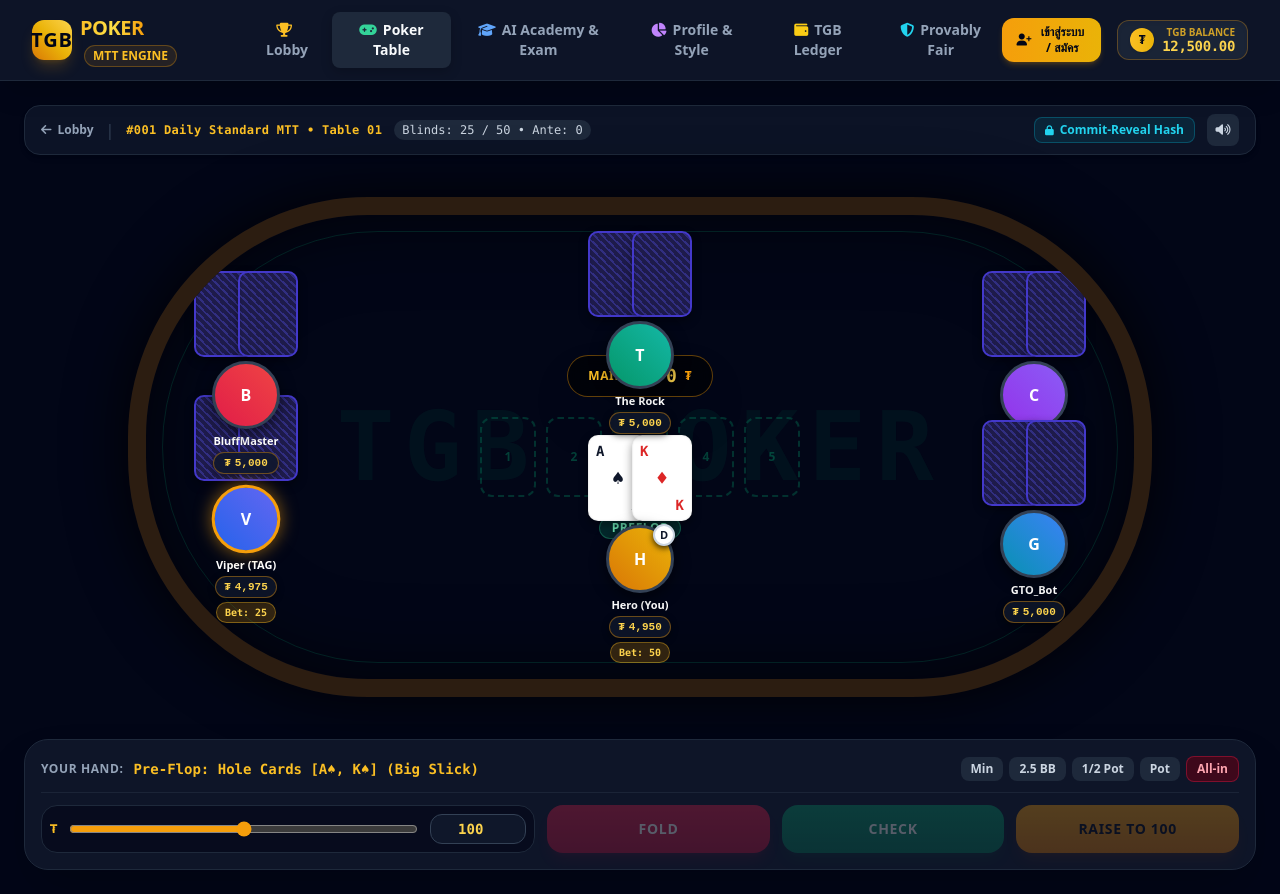
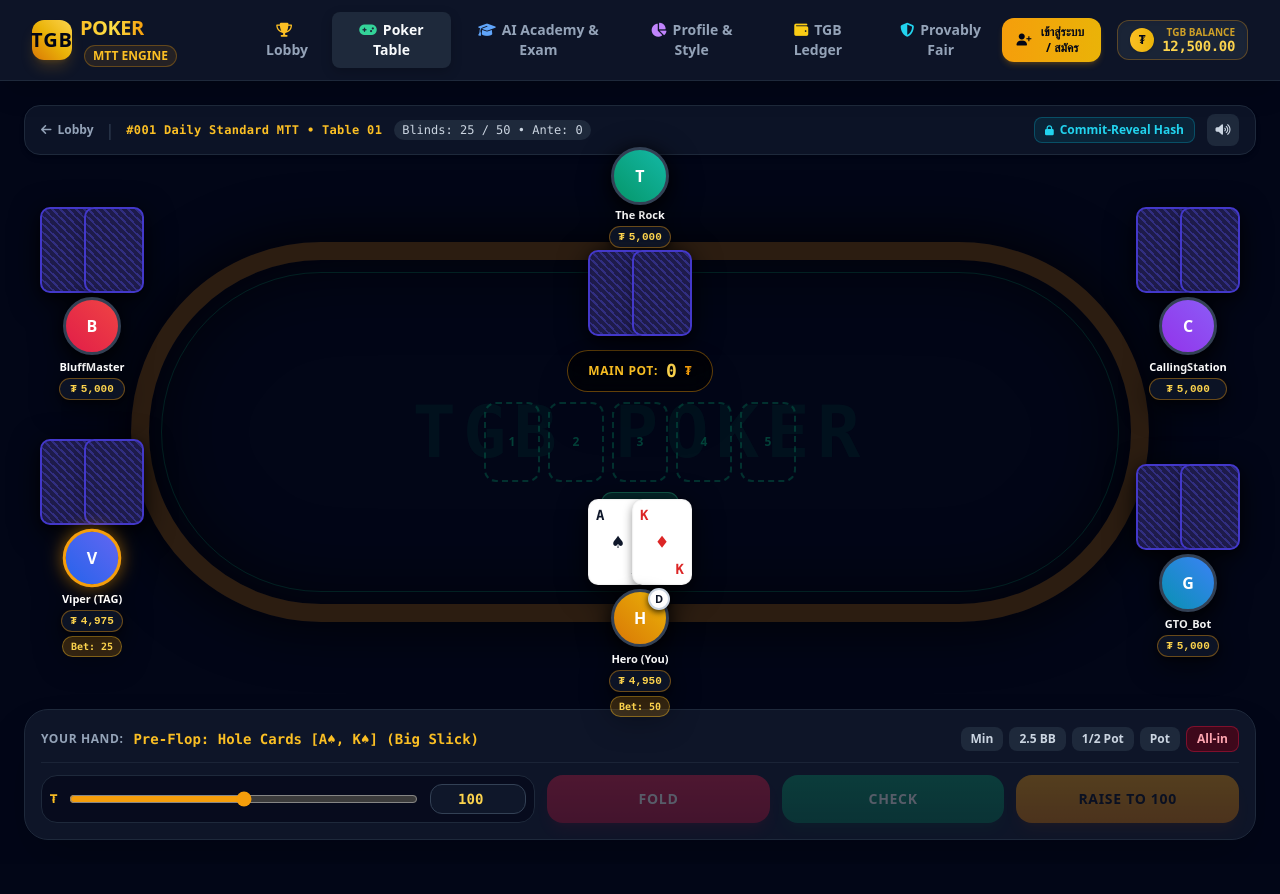
Before and after one commit to Mickdance555/tgb-poker, a website: page public/index.html in a window 1280 px wide. Both pictures are taken after a click on the button "Poker Table". After the commit the page ends 864 px from the top, so only its background shows below. Drawn offline with nearby package versions, Linux system fonts and the light colour scheme.

Commit message:
style(table): position all player avatars and seats outside the felt oval for clean spacious table layout

```diff
--- a/public/app.js
+++ b/public/app.js
@@ -282,6 +282,28 @@ function renderPokerTable() {
       cardsHtml = `<div class="text-[10px] text-slate-500 font-bold uppercase mb-1">FOLDED</div>`;
     }
 
+    if (idx === 3) {
+      // Top Center Seat: Avatar on top outside, cards below pointing into felt
+      seatEl.innerHTML = `
+        <div class="avatar-ring ${isTurn ? 'turn-active' : ''} bg-gradient-to-tr ${seat.avatarBg}">
+          <span class="font-black text-white text-base">${seat.name.charAt(0)}</span>
+          ${isDealer ? `<div class="dealer-button absolute -top-1 -right-1">D</div>` : ''}
+        </div>
+        <div class="text-center my-0.5">
+          <div class="text-[11px] font-extrabold text-white truncate max-w-[80px] sm:max-w-[100px]">${seat.name}</div>
+          <div class="chip-badge mt-0.5 justify-center">
+            <span>₮</span> ${seat.chips.toLocaleString()}
+          </div>
+        </div>
+        ${cardsHtml}
+        ${seat.currentBet > 0 ? `
+          <div class="mt-0.5 px-2 py-0.5 rounded-full bg-amber-500/20 border border-amber-400/40 text-amber-300 text-[10px] font-mono font-bold">
+            Bet: ${seat.currentBet}
+          </div>
+        ` : ''}
+      `;
+    } else {
+      // Bottom & Side Seats: Cards pointing toward felt, avatar and info below
       seatEl.innerHTML = `
         ${cardsHtml}
         <div class="avatar-ring ${isTurn ? 'turn-active' : ''} bg-gradient-to-tr ${seat.avatarBg}">
@@ -300,6 +322,7 @@ function renderPokerTable() {
           </div>
         ` : ''}
       `;
+    }
   });
 
   // Action Buttons state for Hero
--- a/public/index.html
+++ b/public/index.html
@@ -224,50 +224,62 @@
         </div>
       </div>
 
-      <!-- MAIN POKER TABLE CONTAINER -->
-      <div class="relative flex-1 flex items-center justify-center min-h-[500px] lg:min-h-[560px]">
+      <!-- MAIN POKER TABLE ARENA -->
+      <div class="relative flex-1 flex items-center justify-center my-auto min-h-[480px] lg:min-h-[530px] px-2 sm:px-6">
 
-        <!-- THE FELT OVAL TABLE -->
-        <div class="poker-table-felt w-full max-w-5xl h-[440px] sm:h-[480px] lg:h-[500px] relative rounded-[200px] sm:rounded-[240px] border-[14px] sm:border-[18px] border-[#2c1d11] shadow-[0_0_60px_rgba(0,0,0,0.85),inset_0_0_80px_rgba(0,0,0,0.7)] flex flex-col items-center justify-center select-none overflow-hidden">
+        <!-- THE FELT OVAL TABLE (Spacious center) -->
+        <div class="poker-table-felt w-[82%] sm:w-[84%] lg:w-[86%] h-[320px] sm:h-[350px] lg:h-[380px] relative rounded-[160px] sm:rounded-[200px] border-[14px] sm:border-[18px] border-[#2c1d11] shadow-[0_0_60px_rgba(0,0,0,0.85),inset_0_0_80px_rgba(0,0,0,0.7)] flex flex-col items-center justify-center select-none overflow-hidden">
 
           <!-- Inner Felt Texture & Watermark -->
           <div class="absolute inset-0 bg-radial from-emerald-800/90 via-emerald-950 to-[#032014] opacity-95"></div>
-          <div class="absolute inset-4 rounded-[180px] sm:rounded-[220px] border border-emerald-600/20 pointer-events-none flex items-center justify-center">
-            <div class="text-emerald-700/10 font-black text-6xl lg:text-8xl tracking-widest font-mono uppercase select-none">
+          <div class="absolute inset-3 rounded-[140px] sm:rounded-[180px] border border-emerald-600/20 pointer-events-none flex items-center justify-center">
+            <div class="text-emerald-700/10 font-black text-5xl lg:text-7xl tracking-widest font-mono uppercase select-none">
               TGB POKER
             </div>
           </div>
 
           <!-- TABLE CENTER: Community Cards & Pot -->
-          <div class="relative z-10 flex flex-col items-center space-y-3">
+          <div class="relative z-10 flex flex-col items-center space-y-2.5">
 
             <!-- Pot Badge -->
-            <div class="bg-black/60 backdrop-blur-md border border-amber-500/40 rounded-full px-5 py-1.5 shadow-2xl flex items-center space-x-2">
+            <div class="bg-black/65 backdrop-blur-md border border-amber-500/40 rounded-full px-5 py-1.5 shadow-2xl flex items-center space-x-2">
               <span class="text-amber-400 text-xs font-black tracking-wider uppercase">MAIN POT:</span>
               <span id="table-pot-amount" class="text-amber-300 font-mono font-black text-base lg:text-lg">0</span>
               <span class="text-xs text-amber-500 font-bold">₮</span>
             </div>
 
             <!-- Community 5 Cards Container -->
-            <div id="community-cards" class="flex items-center space-x-2 sm:space-x-2.5 h-24">
+            <div id="community-cards" class="flex items-center space-x-1.5 sm:space-x-2 h-20 sm:h-22">
               <!-- Rendered by JS -->
             </div>
 
             <!-- Stage & Hand Notice -->
-            <div id="table-stage-banner" class="text-xs font-black tracking-wider uppercase px-3 py-0.5 rounded-full bg-emerald-500/20 border border-emerald-400/30 text-emerald-300">
+            <div id="table-stage-banner" class="text-[11px] font-black tracking-wider uppercase px-3 py-0.5 rounded-full bg-emerald-500/20 border border-emerald-400/30 text-emerald-300">
               PREFLOP
             </div>
           </div>
 
-          <!-- 6 RADIAL SEATS AROUND THE TABLE -->
-          <div id="seat-0" class="poker-seat absolute bottom-4 left-1/2 -translate-x-1/2 z-20"></div>
-          <div id="seat-1" class="poker-seat absolute bottom-14 left-4 sm:left-12 z-20"></div>
-          <div id="seat-2" class="poker-seat absolute top-14 left-4 sm:left-12 z-20"></div>
-          <div id="seat-3" class="poker-seat absolute top-4 left-1/2 -translate-x-1/2 z-20"></div>
-          <div id="seat-4" class="poker-seat absolute top-14 right-4 sm:right-12 z-20"></div>
-          <div id="seat-5" class="poker-seat absolute bottom-14 right-4 sm:right-12 z-20"></div>
+        </div>
 
-        </div>
+        <!-- 6 SEATS PLACED ON THE OUTER PERIMETER (OUTSIDE THE FELT) -->
+        <!-- Seat 0: Hero (Bottom Center Outside) -->
+        <div id="seat-0" class="poker-seat absolute -bottom-3 sm:-bottom-5 left-1/2 -translate-x-1/2 z-30"></div>
+
+        <!-- Seat 3: Top Center (Outside) -->
+        <div id="seat-3" class="poker-seat absolute -top-3 sm:-top-5 left-1/2 -translate-x-1/2 z-30"></div>
+
+        <!-- Seat 1: Bottom Left (Outside rail) -->
+        <div id="seat-1" class="poker-seat absolute bottom-8 sm:bottom-10 left-0 sm:left-2 lg:left-4 z-30"></div>
+
+        <!-- Seat 2: Top Left (Outside rail) -->
+        <div id="seat-2" class="poker-seat absolute top-8 sm:top-10 left-0 sm:left-2 lg:left-4 z-30"></div>
+
+        <!-- Seat 4: Top Right (Outside rail) -->
+        <div id="seat-4" class="poker-seat absolute top-8 sm:top-10 right-0 sm:right-2 lg:right-4 z-30"></div>
+
+        <!-- Seat 5: Bottom Right (Outside rail) -->
+        <div id="seat-5" class="poker-seat absolute bottom-8 sm:bottom-10 right-0 sm:right-2 lg:right-4 z-30"></div>
+
       </div>
 
       <!-- BOTTOM ACTION CONSOLE & HAND RANK INDICATOR -->
--- a/public/style.css
+++ b/public/style.css
@@ -70,12 +70,13 @@
   flex-direction: column;
   align-items: center;
   transition: all 0.3s ease;
+  filter: drop-shadow(0 6px 14px rgba(0, 0, 0, 0.75));
 }
 
 .avatar-ring {
   position: relative;
-  width: 58px;
-  height: 58px;
+  width: 50px;
+  height: 50px;
   border-radius: 50%;
   display: flex;
   align-items: center;
@@ -88,8 +89,8 @@
 
 @media (min-width: 640px) {
   .avatar-ring {
-    width: 68px;
-    height: 68px;
+    width: 58px;
+    height: 58px;
   }
 }
 
```
Lines whose indentation alone changed are shown as unchanged.
